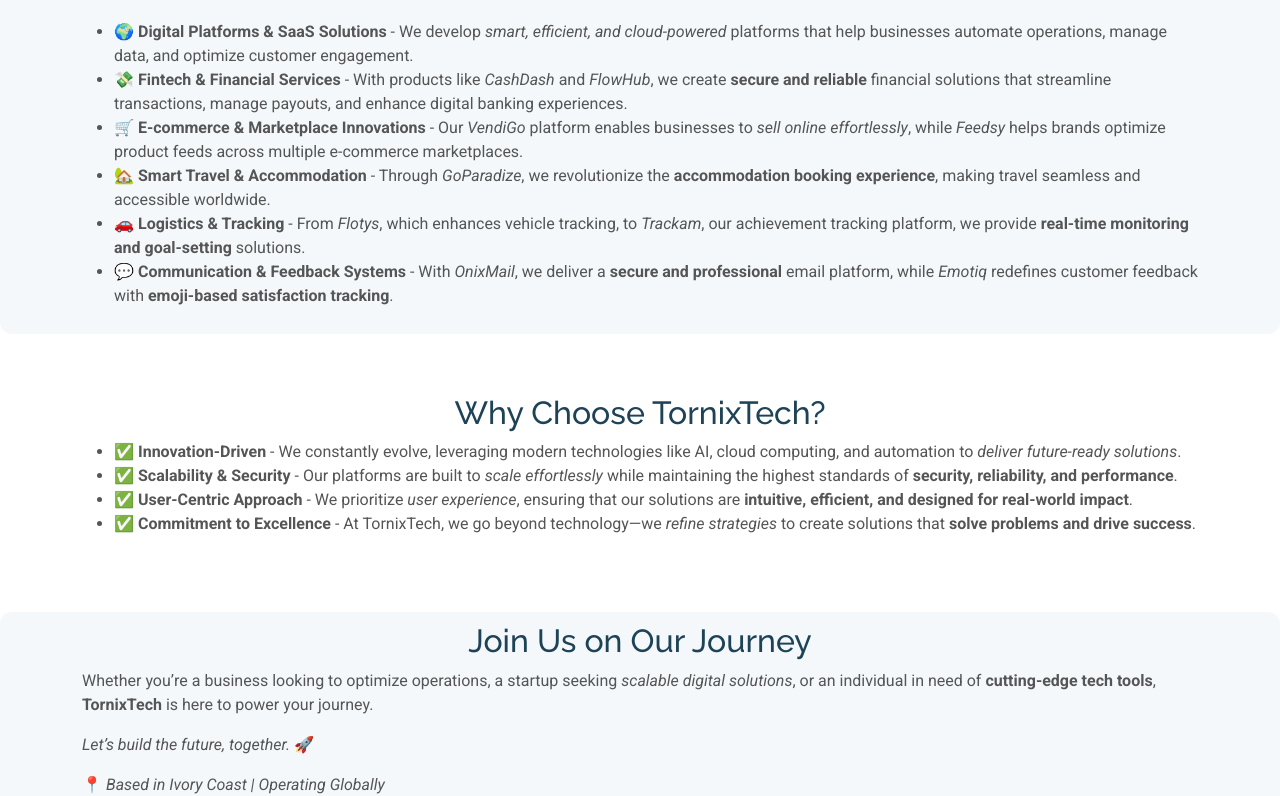
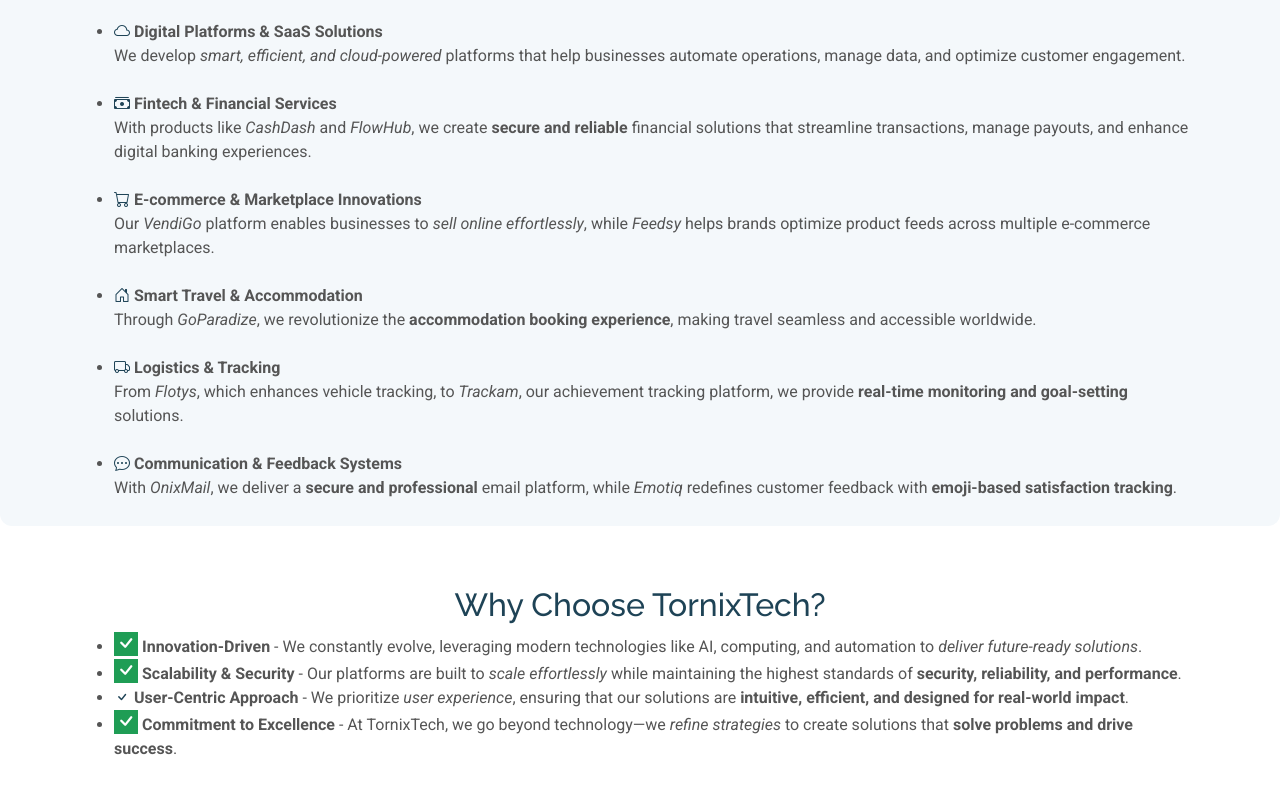
Before and after one commit to francisyao8/tornixtech-web, an Angular app: page /about in a window 1280 px wide. Shown: the part 1128-1924 px from the top of the page. Built offline with nearby package versions, Linux system fonts and the light colour scheme.

Commit message:
contact us form and sending mail

```diff
--- a/src/app/app.config.ts
+++ b/src/app/app.config.ts
@@ -2,7 +2,14 @@
 import { provideRouter } from '@angular/router';
 
 import { routes } from './app.routes';
+import { provideHttpClient } from '@angular/common/http';
+import { provideClientHydration } from '@angular/platform-browser';
 
 export const appConfig: ApplicationConfig = {
-  providers: [provideZoneChangeDetection({ eventCoalescing: true }), provideRouter(routes)]
+  providers: [
+    provideZoneChangeDetection({ eventCoalescing: true }),
+    provideRouter(routes),
+    provideHttpClient(),
+    provideClientHydration(),
+  ]
 };
--- a/src/app/main/about/about.component.html
+++ b/src/app/main/about/about.component.html
@@ -64,23 +64,30 @@
         <p>At TornixTech, we specialize in building <em>scalable</em> and <em>impactful</em> digital products tailored
           to meet evolving business needs. Our growing portfolio of solutions includes:</p>
         <ul>
-          <li><strong>🌍 Digital Platforms & SaaS Solutions</strong> - We develop <em>smart, efficient, and
-              cloud-powered</em> platforms that help businesses automate operations, manage data, and optimize customer
-            engagement.</li>
-          <li><strong>💸 Fintech & Financial Services</strong> - With products like <em>CashDash</em> and
-            <em>FlowHub</em>, we create <strong>secure and reliable</strong> financial solutions that streamline
-            transactions, manage payouts, and enhance digital banking experiences.</li>
-          <li><strong>🛒 E-commerce & Marketplace Innovations</strong> - Our <em>VendiGo</em> platform enables
-            businesses to <em>sell online effortlessly</em>, while <em>Feedsy</em> helps brands optimize product feeds
-            across multiple e-commerce marketplaces.</li>
-          <li><strong>🏡 Smart Travel & Accommodation</strong> - Through <em>GoParadize</em>, we revolutionize the
-            <strong>accommodation booking experience</strong>, making travel seamless and accessible worldwide.</li>
-          <li><strong>🚗 Logistics & Tracking</strong> - From <em>Flotys</em>, which enhances vehicle tracking, to
-            <em>Trackam</em>, our achievement tracking platform, we provide <strong>real-time monitoring and
-              goal-setting</strong> solutions.</li>
-          <li><strong>💬 Communication & Feedback Systems</strong> - With <em>OnixMail</em>, we deliver a <strong>secure
-              and professional</strong> email platform, while <em>Emotiq</em> redefines customer feedback with
-            <strong>emoji-based satisfaction tracking</strong>.</li>
+          <li><strong><i class="bi bi-cloud" style="color: #1e4356"></i> Digital Platforms & SaaS Solutions</strong> <br>
+            We develop <em>smart, efficient, and
+            cloud-powered</em> platforms that help businesses automate operations, manage data, and optimize customer engagement.
+          </li><br>
+          <li><strong><i class="bi bi-cash-stack" style="color: #1e4356"></i> Fintech & Financial Services</strong> <br>
+             With products like <em>CashDash</em> and <em>FlowHub</em>, we create <strong>secure and reliable</strong>
+             financial solutions that streamline transactions, manage payouts, and enhance digital banking experiences.
+          </li><br>
+          <li><strong><i class="bi bi-cart" style="color: #1e4356"></i> E-commerce & Marketplace Innovations</strong> <br>
+            Our <em>VendiGo</em> platform enables businesses to <em>sell online effortlessly</em>, while <em>Feedsy</em>
+            helps brands optimize product feeds across multiple e-commerce marketplaces.
+          </li><br>
+          <li><strong><i class="bi bi-house-door" style="color: #1e4356"></i> Smart Travel & Accommodation</strong> <br>
+            Through <em>GoParadize</em>, we revolutionize the <strong>accommodation booking experience</strong>,
+            making travel seamless and accessible worldwide.
+          </li><br>
+          <li><strong><i class="bi bi-truck" style="color: #1e4356"></i> Logistics & Tracking</strong> <br>
+            From <em>Flotys</em>, which enhances vehicle tracking, to <em>Trackam</em>, our achievement tracking platform, we provide
+            <strong>real-time monitoring and goal-setting</strong> solutions.
+          </li><br>
+          <li><strong><i class="bi bi-chat-dots" style="color: #1e4356"></i> Communication & Feedback Systems</strong> <br>
+            With <em>OnixMail</em>, we deliver a <strong>secure and professional</strong> email platform, while <em>Emotiq</em>
+            redefines customer feedback with <strong>emoji-based satisfaction tracking</strong>.
+          </li>
         </ul>
       </div>
     </div>
@@ -93,14 +100,27 @@
       <div class="col-12">
         <h2>Why Choose TornixTech?</h2>
         <ul>
-          <li><strong>✅ Innovation-Driven</strong> - We constantly evolve, leveraging modern technologies like AI, cloud
-            computing, and automation to <em>deliver future-ready solutions</em>.</li>
-          <li><strong>✅ Scalability & Security</strong> - Our platforms are built to <em>scale effortlessly</em> while
+          <li><strong>
+            <span style="display: inline-flex; align-items: center; justify-content: center; width: 24px; height: 24px; background-color: #1F9D55; color: white; font-size: 1.5em; font-weight: bold;">
+              <i class="bi bi-check"></i>
+            </span>
+            Innovation-Driven</strong> - We constantly evolve, leveraging modern technologies like AI,
+            computing, and automation to <em>deliver future-ready solutions</em>.
+          </li>
+          <li><strong>
+            <span style="display: inline-flex; align-items: center; justify-content: center; width: 24px; height: 24px; background-color: #1F9D55; color: white; font-size: 1.5em; font-weight: bold;">
+              <i class="bi bi-check"></i>
+            </span>
+            Scalability & Security</strong> - Our platforms are built to <em>scale effortlessly</em> while
             maintaining the highest standards of <strong>security, reliability, and performance</strong>.</li>
-          <li><strong>✅ User-Centric Approach</strong> - We prioritize <em>user experience</em>, ensuring that our
+          <li><strong><i class="bi bi-check" style="color: #1e4356"></i> User-Centric Approach</strong> - We prioritize <em>user experience</em>, ensuring that our
             solutions are <strong>intuitive, efficient, and designed for real-world impact</strong>.</li>
-          <li><strong>✅ Commitment to Excellence</strong> - At TornixTech, we go beyond technology—we <em>refine
-              strategies</em> to create solutions that <strong>solve problems and drive success</strong>.</li>
+          <li><strong>
+            <span style="display: inline-flex; align-items: center; justify-content: center; width: 24px; height: 24px; background-color: #1F9D55; color: white; font-size: 1.5em; font-weight: bold;">
+              <i class="bi bi-check"></i>
+            </span>
+            Commitment to Excellence</strong> - At TornixTech, we go beyond technology—we <em>refine
+            strategies</em> to create solutions that <strong>solve problems and drive success</strong>.</li>
         </ul>
       </div>
     </div>
@@ -114,9 +134,10 @@
         <h2>Join Us on Our Journey</h2>
         <p>Whether you’re a business looking to optimize operations, a startup seeking <em>scalable digital
             solutions</em>, or an individual in need of <strong>cutting-edge tech tools</strong>,
-          <strong>TornixTech</strong> is here to power your journey.</p>
-        <p><em>Let’s build the future, together.</em> 🚀</p>
-        <p>📍 <em>Based in Ivory Coast | Operating Globally</em></p>
+          <strong>TornixTech</strong> is here to power your journey.
+        </p>
+        <p><em>Let’s build the future, together.</em> <i class="bi bi-rocket" style="color: #1e4356; font-size: 1.5em;"></i></p>
+        <p><i class="bi bi-geo-alt" style="color: #1e4356; font-size: 1.5em;"></i> <em>Based in Ivory Coast | Operating Globally</em></p>
       </div>
     </div>
   </div>
--- a/src/app/main/contact-us/contact-us.component.html
+++ b/src/app/main/contact-us/contact-us.component.html
@@ -28,7 +28,7 @@
           <div class="col-lg-12">
             <div class="info-item d-flex flex-column justify-content-center align-items-center" data-aos="fade-up"
               data-aos-delay="200">
-              <i class="bi bi-geo-alt"></i>
+              <i class="bi bi-geo-alt" style="color: #1e4356"></i>
               <h3>Address</h3>
               <p>Abidjan, Côte d'Ivoire, 2eme rue apres AB Center, Rte d'Abatta, Abidjan</p>
             </div>
@@ -37,7 +37,7 @@
           <div class="col-md-6">
             <div class="info-item d-flex flex-column justify-content-center align-items-center" data-aos="fade-up"
               data-aos-delay="300">
-              <i class="bi bi-telephone"></i>
+              <i class="bi bi-telephone" style="color: #1e4356"></i>
               <h3>Call Us</h3>
               <p>(+225) 2722239680</p>
             </div>
@@ -46,7 +46,7 @@
           <div class="col-md-6">
             <div class="info-item d-flex flex-column justify-content-center align-items-center" data-aos="fade-up"
               data-aos-delay="400">
-              <i class="bi bi-envelope"></i>
+              <i class="bi bi-envelope" style="color: #1e4356"></i>
               <h3>Email Us</h3>
               <p>support&#64;tornixtech.com</p>
             </div>
@@ -56,7 +56,7 @@
       </div>
 
       <div class="col-lg-6">
-        <form action="forms/contact.php" method="post" class="php-email-form" data-aos="fade-up" data-aos-delay="500">
+        <form [formGroup]="formdata" (ngSubmit)="validation()" class="php-email-form" data-aos="fade-up" data-aos-delay="500">
           <div class="row gy-4">
 
             <div class="col-md-6">
@@ -80,7 +80,11 @@
               <div class="error-message"></div>
               <div class="sent-message">Your message has been sent. Thank you!</div>
 
-              <button type="submit">Send Message</button>
+              <button type="submit" style="background-color: #1e4356;color: white; border: none; padding: 10px 20px; font-size: 16px; cursor: pointer;"
+              onmouseover="this.style.backgroundColor='#2d5c73'"
+              onmouseout="this.style.backgroundColor='#1e4356'">
+                Send Message
+              </button>
             </div>
 
           </div>
--- a/src/app/main/contact-us/contact-us.component.scss
+++ b/src/app/main/contact-us/contact-us.component.scss
@@ -0,0 +1,11 @@
+.custom-btn{
+    background-color: #1e4356;
+    color: white;
+    border: none;
+    padding: 10px 20px;
+    font-size: 16px;
+    cursor: pointer;
+    transition: background-color 0.3s ease;
+}
+
+// style="background-color: #1e4356"
--- /dev/null
+++ b/src/app/services/contact/contact.service.ts
@@ -0,0 +1,19 @@
+import { Injectable } from '@angular/core';
+import { environment } from '../../../environments/environment';
+import { HttpClient } from '@angular/common/http';
+
+@Injectable({
+  providedIn: 'root'
+})
+export class ContactService {
+
+  apiUrl = environment.apiUrl;
+
+  // private apiUrl = 'http://127.0.0.1:5000/CreateCompany';
+
+  constructor(private http: HttpClient,) { }
+
+  SendMail(body:any) {
+    return this.http.post(this.apiUrl + "api/contact_us/save_contact_us", body)
+  }
+}
--- /dev/null
+++ b/src/environments/environment.prod.ts
@@ -0,0 +1,4 @@
+export const environment = {
+    production: false,
+    apiUrl: 'https://api.flowhubnetwork.com/'
+  };
--- /dev/null
+++ b/src/environments/environment.ts
@@ -0,0 +1,4 @@
+export const environment = {
+    production: false,
+    apiUrl: 'http://127.0.0.1:5000/'
+};
```
Also changed, not shown: src/app/main/contact-us/contact-us.component.ts (+74 -1 lines), src/app/services/email/email.service.ts (added, +9 -0 lines), src/app/main/about/about.component.scss (line endings or trailing spaces), 2 other files (tests, documents, lock files or other folders).
